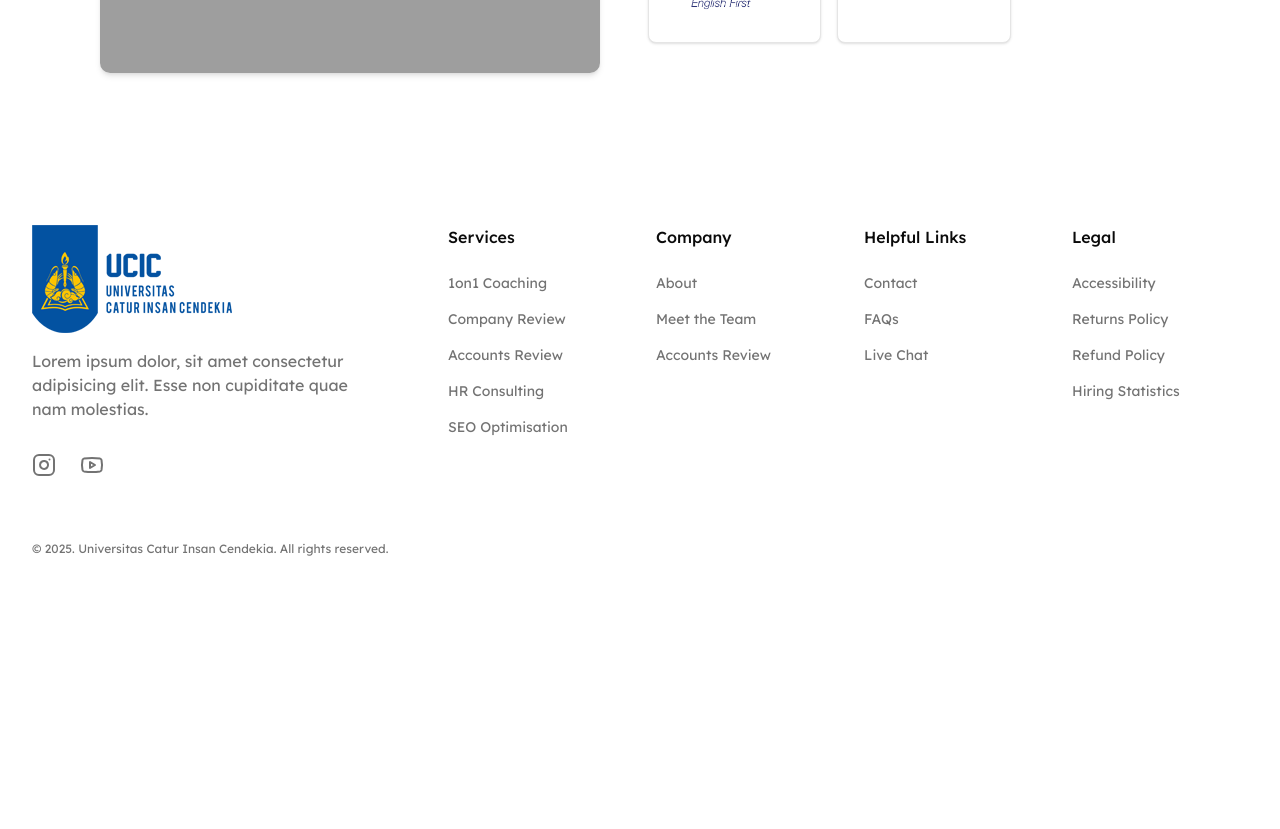
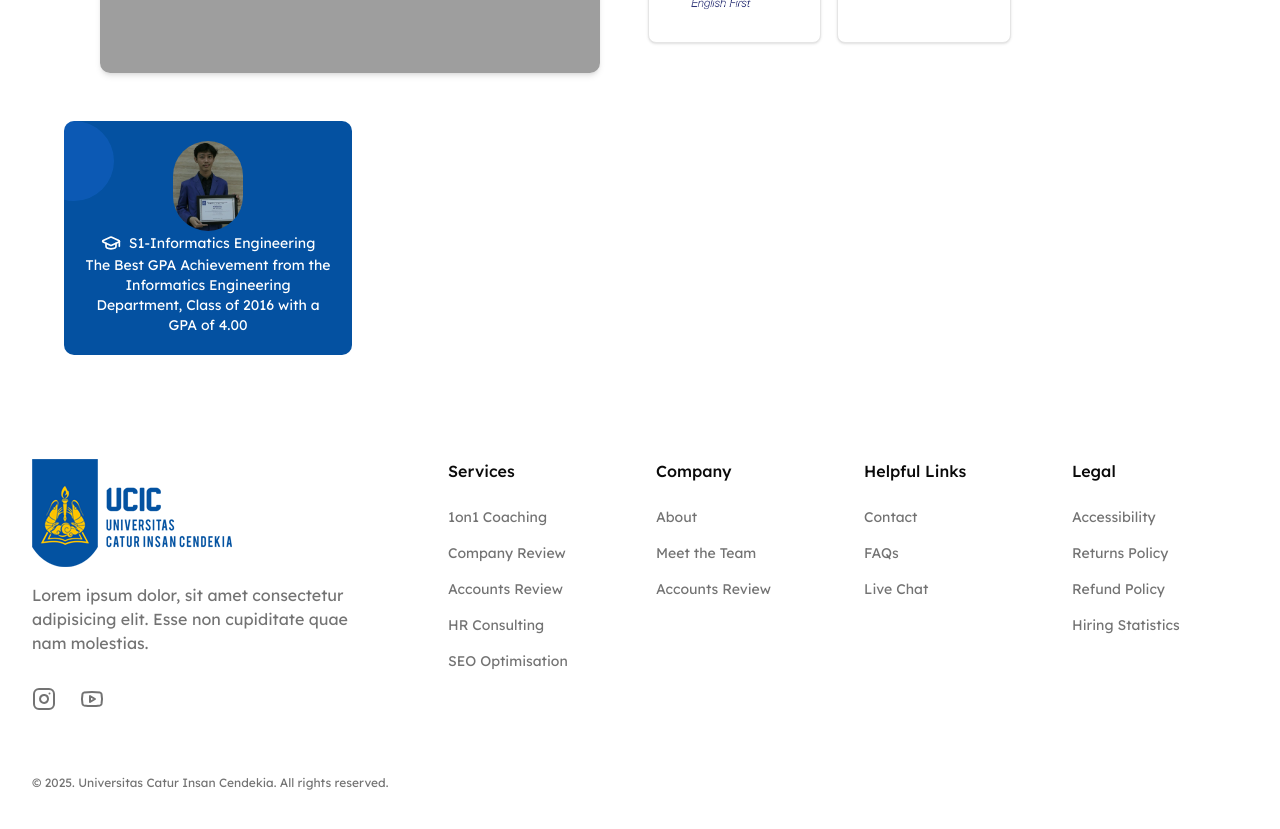
Before and after one commit to janfdev/Limitless_UMC_BitFest2025, a Next.js app: page / in a window 1280 px wide. Shown: the part 3940-4769 px from the top of the page. Before the commit the page ends 4561 px from the top, so only its background shows below. Built offline with nearby package versions, Linux system fonts and the light colour scheme; grey boxes are pictures that could not be loaded.

Commit message:
Refactor layout.tsx to simplify icon definition and update page.tsx to include AchievementSection; remove unused dummy.jpg asset for improved project organization.

```diff
--- a/app/layout.tsx
+++ b/app/layout.tsx
@@ -53,9 +53,7 @@ export const metadata: Metadata = {
     },
   },
   icons: {
-    icon: [
-      { url: "/logo.png", sizes: "32x32", type: "image/png" },
-    ],
+    icon: "/logo.png",
   },
 };
 
--- a/app/page.tsx
+++ b/app/page.tsx
@@ -7,6 +7,7 @@ import StudyProgram from "@/components/section/study-program";
 import CTA from "@/components/CTA";
 import AfiliasiSection from "@/components/section/afiliasi-section";
 import StatsSection from "@/components/section/stats-section";
+import AchievementSection from "@/components/section/achievement-section";
 
 export default function Home() {
   return (
@@ -19,6 +20,7 @@ export default function Home() {
       <FacilitySection />
       <CTA />
       <AfiliasiSection />
+      <AchievementSection />
       <Footer03 />
     </main>
   );
--- /dev/null
+++ b/components/section/achievement-section.tsx
@@ -0,0 +1,38 @@
+import Image from "next/image";
+import React from "react";
+import Student from "@/public/assets/student-1.png";
+import { GraduationCapIcon } from "lucide-react";
+
+const AchievementSection = () => {
+  return (
+    <section className="container flex items-center justify-center max-w-6xl mx-auto">
+      <div className="grid md:grid-cols-4 sm:grid-cols-3 grid-cols-1">
+        {/* Card */}
+        <div className="relative flex flex-col overflow-hidden items-center bg-primary rounded-lg justify-center p-5">
+          <div className="pointer-events-none absolute w-20 h-20 bg-blue-500/20 top-0 -left-[30px] rounded-full z-50"></div>
+          <Image
+            src={Student}
+            alt="Student-1"
+            width={70}
+            height={70}
+            quality={100}
+            className="rounded-full"
+          />
+          <div className="flex flex-col items-center text-center justify-center">
+            <span className="flex items-center text-white gap-2 ">
+              <GraduationCapIcon className="w-5" />
+              <p className="text-sm">S1-Informatics Engineering</p>
+            </span>
+            <p className="text-sm text-white">
+              The Best GPA Achievement from the Informatics Engineering
+              Department, Class of 2016 with a GPA of 4.00
+            </p>
+          </div>
+        </div>
+        {/* Card End */}
+      </div>
+    </section>
+  );
+};
+
+export default AchievementSection;
```
Also changed, not shown: public/assets/dummy.jpg (deleted), public/assets/student-1.png (added).
